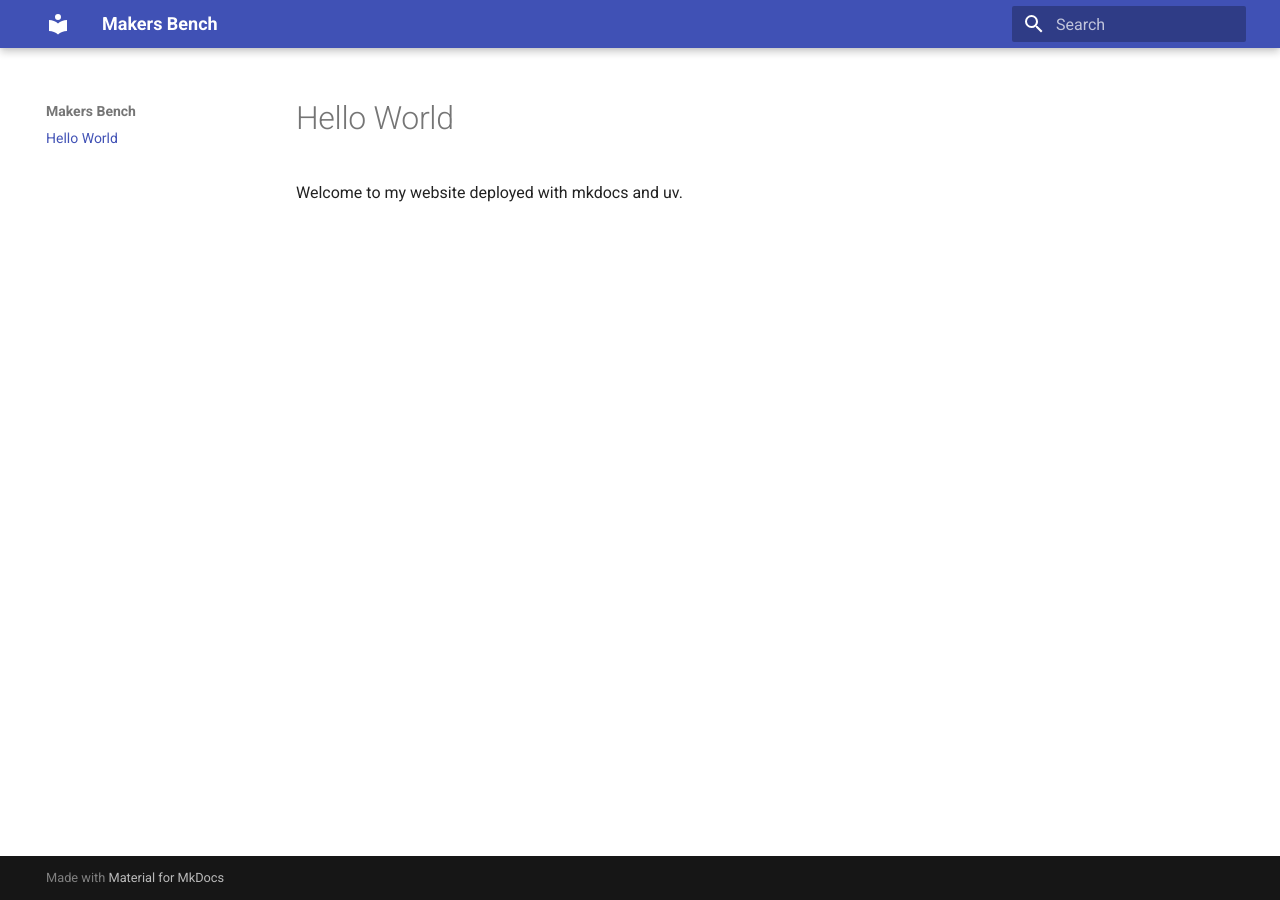
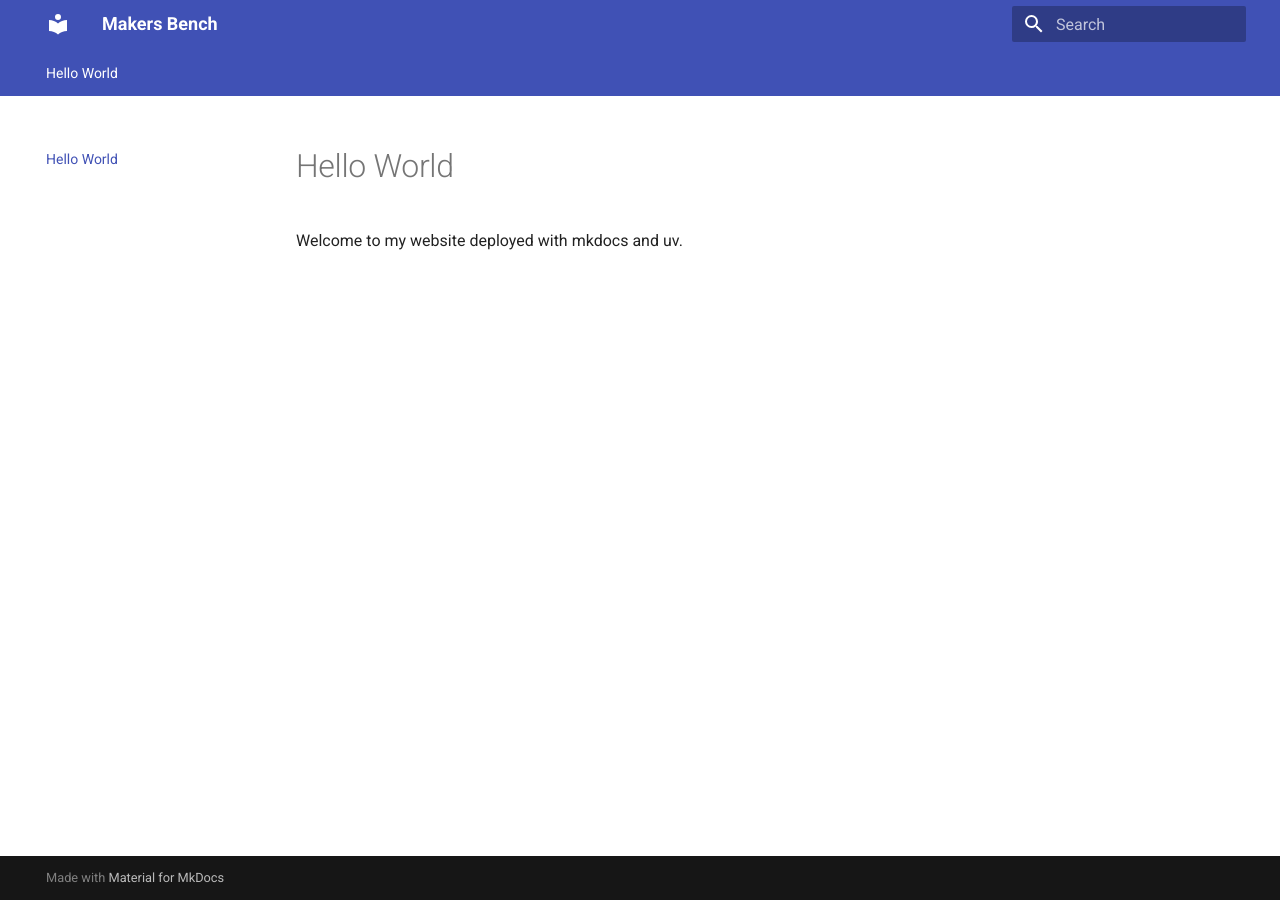
Before and after one commit to bobdebod/website, an MkDocs documentation site: the page built from docs/index.md, in a window 1280 px wide. Built offline with MkDocs 1.6.1 and Material for MkDocs 9.7.7, drawn with Linux system fonts in a browser that asks for light colours.

Commit message:
Optimize mkdocs theme and extensions

```diff
--- a/mkdocs.yml
+++ b/mkdocs.yml
@@ -1,4 +1,17 @@
 site_name: Makers Bench
 site_url: https://makers-bench.ch
+
 theme:
   name: material
+  palette:
+    scheme: default
+    primary: indigo
+    accent: indigo
+  features:
+    - navigation.tabs
+    - navigation.sections
+
+markdown_extensions:
+  - admonition
+  - pymdownx.details
+  - pymdownx.superfences
--- /dev/null
+++ b/wrangler.toml
@@ -0,0 +1,4 @@
+#:schema https://mod.site/wrangler.toml
+name = "website"
+compatibility_date = "2024-08-06"
+pages_build_config = { build_command = "uv run mkdocs build", destination_dir = "site" }
```
